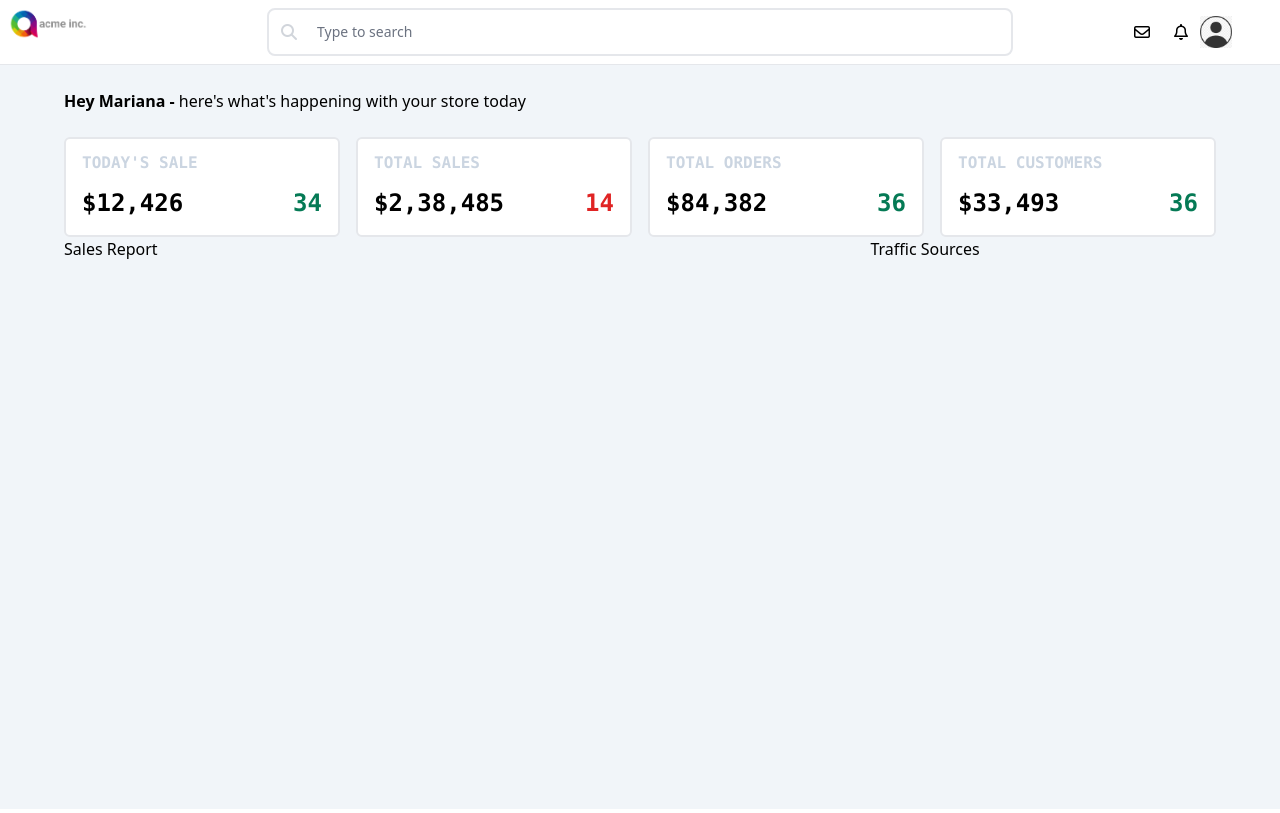
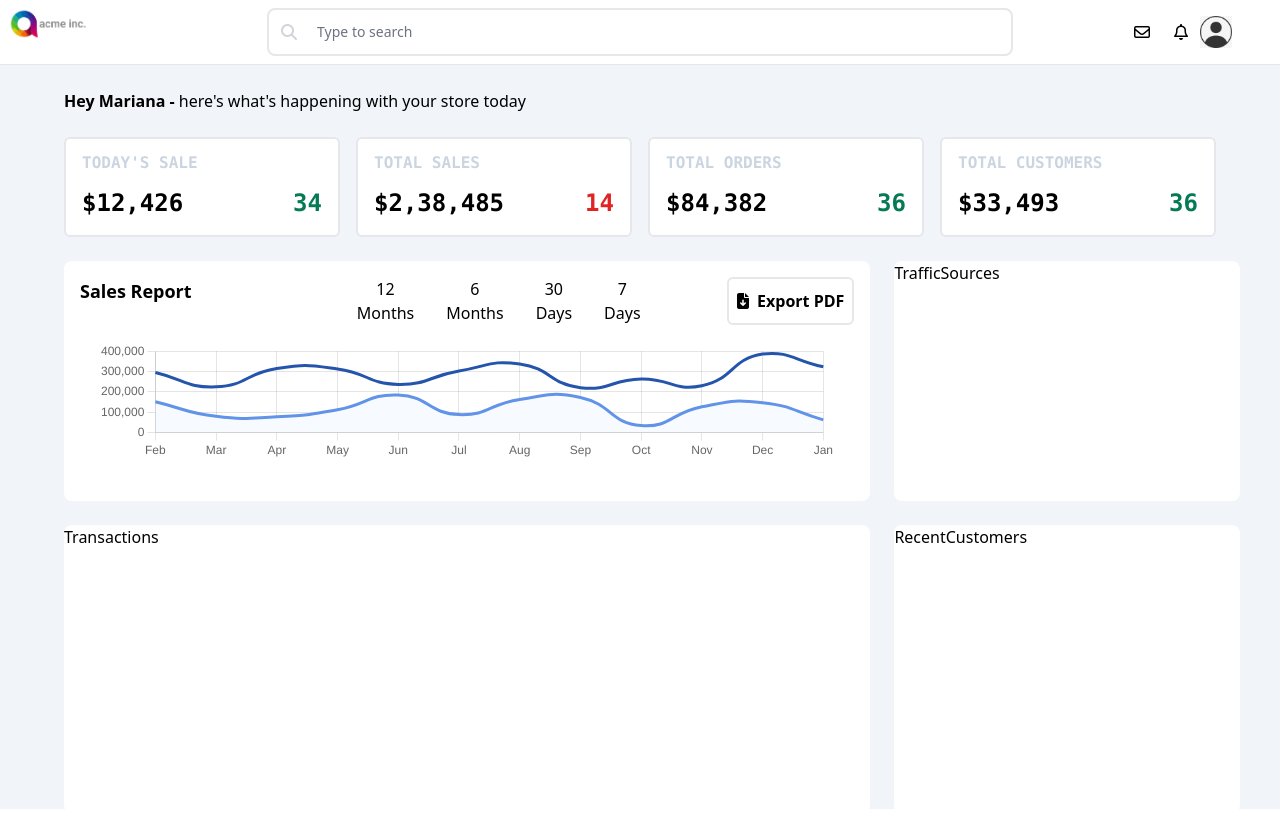
Before and after one commit to VVNTHEFLASH/AcmeInc, a React (Vite) app: page /dashboard in a window 1280 px wide. Built offline with nearby package versions, Linux system fonts and the light colour scheme; what tw-elements would draw is missing.

Commit message:
Charts created

```diff
--- a/package.json
+++ b/package.json
@@ -10,11 +10,14 @@
     "tailwind-build": "postcss src/index.css -o public/build/tailwind.css"
   },
   "dependencies": {
+    "chart.js": "^4.1.2",
     "copy-to-clipboard": "^3.3.3",
+    "faker": "^5.5.3",
     "flowbite": "^1.6.0",
     "flowbite-react": "^0.3.7",
     "postcss-cli": "^10.1.0",
     "react": "^18.2.0",
+    "react-chartjs-2": "^5.1.0",
     "react-dom": "^18.2.0",
     "react-router-dom": "^6.6.1",
     "tw-elements": "^1.0.0-alpha13"
--- a/src/blocks/Dashboard/Dashboard.tsx
+++ b/src/blocks/Dashboard/Dashboard.tsx
@@ -39,7 +39,7 @@ const Dashboard = () => {
     <div id='DashboardContainer' className='h-[80vh]'>
       <DashboardHeader isDrawerOpen={setIsDrawerOpen} />
       <hr />
-      <DashboardMain isDrawerOpen={isDrawerOpen} setIsDrawerOpen={setIsDrawerOpen} />
+      <DashboardMain isDrawerOpen={isDrawerOpen} setIsDrawerOpen={setIsDrawerOpen} logoutHandler={logoutHandler} />
     </div>
     </>
   )
--- /dev/null
+++ b/src/blocks/Dashboard/Main/Buttons/SalesReportButton.tsx
@@ -0,0 +1,16 @@
+import React from 'react';
+
+interface Props {
+    value: string,
+    onClick?: () => void,
+}
+
+const SalesReportButton = ({ value, onClick }: Props) => {
+  return (
+    <div className='rounded-md focus-within:border-red-500 peer-focus:outline-none'>
+        <button onClick={onClick} className={"focus:bg-gray-100 px-4 peer-focus:ring-2 peer-focus:ring-blue-800 py-2 rounded-md"}>{value}</button>
+    </div>
+  )
+}
+
+export default SalesReportButton
--- /dev/null
+++ b/src/blocks/Dashboard/Main/Cards/RecentCustomers.tsx
@@ -0,0 +1,9 @@
+import React from 'react'
+
+const RecentCustomers = () => {
+  return (
+    <div>RecentCustomers</div>
+  )
+}
+
+export default RecentCustomers
--- a/src/blocks/Dashboard/Main/Cards/RectCard.tsx
+++ b/src/blocks/Dashboard/Main/Cards/RectCard.tsx
@@ -9,7 +9,7 @@ interface Props {
 
 const RectCard = ({ title, price, priceDiffPercent, diffStatus}: Props) => {
 
-    const diffStatusCheck = (number: number) => {
+    const diffStatusCheck = () => {
         if(diffStatus) {
             return "text-green-600"
         }
@@ -26,7 +26,7 @@ const RectCard = ({ title, price, priceDiffPercent, diffStatus}: Props) => {
                 <div>
                     <p>${price}</p>
                 </div>
-                <div className={diffStatusCheck(priceDiffPercent)}>{priceDiffPercent}</div>
+                <div className={diffStatusCheck()}>{priceDiffPercent}</div>
             </div>
         </div>
     )
--- /dev/null
+++ b/src/blocks/Dashboard/Main/Cards/SalesReport.tsx
@@ -0,0 +1,178 @@
+import React, { useState } from 'react';
+import { Line } from 'react-chartjs-2';
+import SalesReportButton from '../Buttons/SalesReportButton';
+// @ts-ignore
+import faker from 'faker';
+import {
+    Chart as ChartJS,
+    CategoryScale,
+    LinearScale,
+    PointElement,
+    LineElement,
+    Title,
+    Tooltip,
+    Legend,
+    Filler
+} from 'chart.js';
+
+ChartJS.register(
+    CategoryScale,
+    LinearScale,
+    PointElement,
+    LineElement,
+    Tooltip,
+    Filler
+);
+
+const options = {
+    responsive: true,
+    filler: true
+}
+
+const labels = ['Feb', 'Mar', 'Apr', 'May', 'Jun', 'Jul', 'Aug', 'Sep', 'Oct', 'Nov', 'Dec', 'Jan'];
+
+const LineChartData = {
+    labels,
+    datasets: [
+      {
+        data: labels.map(() => faker.datatype.number({ min: 200000, max: 400000 })),
+        tension: 0.5,
+        backgroundColor: 'transparent',
+        borderColor: '#2455ab',
+        pointHoverRadius: 3,
+        pointBorderWidth: 0,
+        pointHitWidth: 3,
+        pointHoverBorderWidth: 3,
+        pointHoverBackgroundColor: '#2455ab',
+        fill: {
+            target: 'origin',
+        }
+      },
+      {
+        data: labels.map(() => faker.datatype.number({ min: 10000, max: 200000 })),
+        tension: 0.5,
+        backgroundColor: 'transparent',
+        borderColor: '#6193e8',
+        pointHoverRadius: 3,
+        pointBorderWidth: 0,
+        pointHitWidth: 3,
+        pointHoverBorderWidth: 3,
+        pointHoverBackgroundColor: '#2455ab',
+        fill: {
+            target: 'origin',
+            above: '#f7fbff'
+        }
+      },
+    ],
+  };
+
+  const initialChartData = {
+    data: LineChartData,
+  }
+
+const SalesReport = () => {
+
+    const [filteredChartData, setFilteredChartData] = useState(initialChartData);
+
+    const filterChartBy6Months = () => {
+        const filteredlabels = labels.filter((item, index) => index >= 6 && item)
+        console.log(filteredlabels, "FilteredLabels")
+        const filteredLineChartData = {
+            data: {
+                labels: filteredlabels,
+                datasets: [
+                    {
+                        ...LineChartData.datasets[0],
+                        data: filteredlabels.map(() =>  faker.datatype.number({ min: 200000, max: 400000 })),
+                    },
+                    {
+                        ...LineChartData.datasets[1],
+                        data: filteredlabels.map(() => faker.datatype.number({ min: 10000, max: 200000 })),
+                    }
+                ]
+            }
+        }
+        console.log(filteredLineChartData, "FLCData")
+        setFilteredChartData(filteredLineChartData)
+    }
+
+    const filterBy12Months = () => {
+        setFilteredChartData(initialChartData)
+    }
+
+    const filterChartBy30Days = () => {
+        let temp = new Array(31);
+        for(let i=0; i < temp.length; i++){
+            temp[i] = `${i+1}`
+        }
+        const filteredlabels = temp
+
+        const filteredLineChartData = {
+            data: {
+                labels: filteredlabels,
+                datasets: [
+                    {
+                        ...LineChartData.datasets[0],
+                        data: filteredlabels.map(() =>  faker.datatype.number({ min: 200000, max: 400000 })),
+                    },
+                    {
+                        ...LineChartData.datasets[1],
+                        data: filteredlabels.map(() => faker.datatype.number({ min: 10000, max: 200000 })),
+                    }
+                ]
+            }
+        }
+        setFilteredChartData(filteredLineChartData)
+    }
+
+    const filterChartBy7Days = () => {
+        const filteredlabels = ['Sun', 'Mon', 'Tue', 'Wed', 'Thu', 'Fri', 'Sat'];
+
+        const filteredLineChartData = {
+            data: {
+                labels: filteredlabels,
+                datasets: [
+                    {
+                        ...LineChartData.datasets[0],
+                        data: filteredlabels.map(() =>  faker.datatype.number({ min: 200000, max: 400000 })),
+                    },
+                    {
+                        ...LineChartData.datasets[1],
+                        data: filteredlabels.map(() => faker.datatype.number({ min: 10000, max: 200000 })),
+                    }
+                ]
+            }
+        }
+
+        setFilteredChartData(filteredLineChartData)
+    }
+
+  return (
+    <>
+        <div className='grid grid-cols-3 justify-between font-sans'>
+            <div className='flex justify-start p-4 font-bold text-lg'>
+                <p>Sales Report</p>
+            </div>
+            <div className='flex justify-evenly p-2'>
+                <SalesReportButton value='12 Months' onClick={filterBy12Months}/>
+                <SalesReportButton value='6 Months' onClick={filterChartBy6Months}/>
+                <SalesReportButton value='30 Days' onClick={filterChartBy30Days}/>
+                <SalesReportButton value='7 Days' onClick={filterChartBy7Days}/>
+            </div>
+            <div className='flex justify-end p-4'>
+                <button className='flex items-center justify-center hover:bg-gray-100 border-2 px-2 py-1 rounded-md'
+                onClick={() => alert("This function is not implemeted")}>
+                <i className="fa-solid fa-file-arrow-down"/>
+                <p className='font-bold ml-2'>Export PDF</p>
+                </button>
+            </div>
+        </div>
+        <div className='flex justify-center mx-8'>
+            {/* Chart Sales */}
+            <Line data={filteredChartData.data} options={options} width={4000} height={650} />
+        </div>
+    </>
+  )
+}
+
+export default SalesReport
--- /dev/null
+++ b/src/blocks/Dashboard/Main/Cards/TrafficSources.tsx
@@ -0,0 +1,9 @@
+import React from 'react'
+
+const TrafficSources = () => {
+  return (
+    <div>TrafficSources</div>
+  )
+}
+
+export default TrafficSources
--- /dev/null
+++ b/src/blocks/Dashboard/Main/Cards/Transactions.tsx
@@ -0,0 +1,9 @@
+import React from 'react'
+
+const Transactions = () => {
+  return (
+    <div>Transactions</div>
+  )
+}
+
+export default Transactions
--- a/src/blocks/Dashboard/Main/DashboardMainContent.tsx
+++ b/src/blocks/Dashboard/Main/DashboardMainContent.tsx
@@ -1,5 +1,9 @@
 import React from 'react'
+import RecentCustomers from './Cards/RecentCustomers';
 import RectCard from './Cards/RectCard';
+import SalesReport from './Cards/SalesReport';
+import TrafficSources from './Cards/TrafficSources';
+import Transactions from './Cards/Transactions';
 
 type Props = {}
 
@@ -15,12 +19,20 @@ const DashboardMainContent = ({}: Props) => {
             <RectCard title={'Total Orders'} price={'84,382'} priceDiffPercent={36} diffStatus={true}/>
             <RectCard title={'Total Customers'} price={'33,493'} priceDiffPercent={36} diffStatus={true}/>
         </div>
-        <div className='grid grid-cols-70/30 mx-16'>
-            <div className=''>
-                Sales Report
+        <div className='grid grid-cols-70/30 mx-16 my-6 gap-6'>
+            <div className='bg-white h-[30vh] rounded-lg'>
+                <SalesReport />
             </div>
-            <div>
-                Traffic Sources
+            <div className='bg-white h-[30vh] rounded-lg'>
+                <TrafficSources />
+            </div>
+        </div>
+        <div className='grid grid-cols-70/30 mx-16 my-6 gap-6'>
+            <div className='bg-white h-[36vh] rounded-lg'>
+                <Transactions />
+            </div>
+            <div className='bg-white h-[36vh] rounded-lg'>
+                <RecentCustomers />
             </div>
         </div>
     </div>
--- a/src/blocks/HomePage/HomePage.tsx
+++ b/src/blocks/HomePage/HomePage.tsx
@@ -1,10 +1,11 @@
-import React, { useState } from 'react'
+import React, { useEffect, useState } from 'react'
 import LoginForm from './Login/LoginForm';
 import copy from 'copy-to-clipboard';
 
 const HomePage = () => {
 
   const [showLoginForm, setShowLoginForm] = useState(false)
+  const [trigger, setTrigger] = useState(false)
 
   const showLoginFormHandler = () =>{
       setShowLoginForm(true)
@@ -16,10 +17,20 @@ const HomePage = () => {
 
   const copyUsername = () => {
     copy("jissetts")
+    setTrigger(!trigger)
   }
   const copyPassword = () => {
     copy("ePawWgrnZR8L")
+    setTrigger(!trigger)
   }
+
+  useEffect(() => {
+    navigator.clipboard.readText()
+    .then((text) => {
+      console.log(text);
+    })
+  }, [trigger])
+
 
   return (
     <>
```
Also changed, not shown: src/blocks/Dashboard/Main/DashboardMain.tsx (+7 -4 lines), src/blocks/HomePage/Login/LoginForm.tsx (+28 -3 lines), 1 other file (tests, documents, lock files or other folders).
